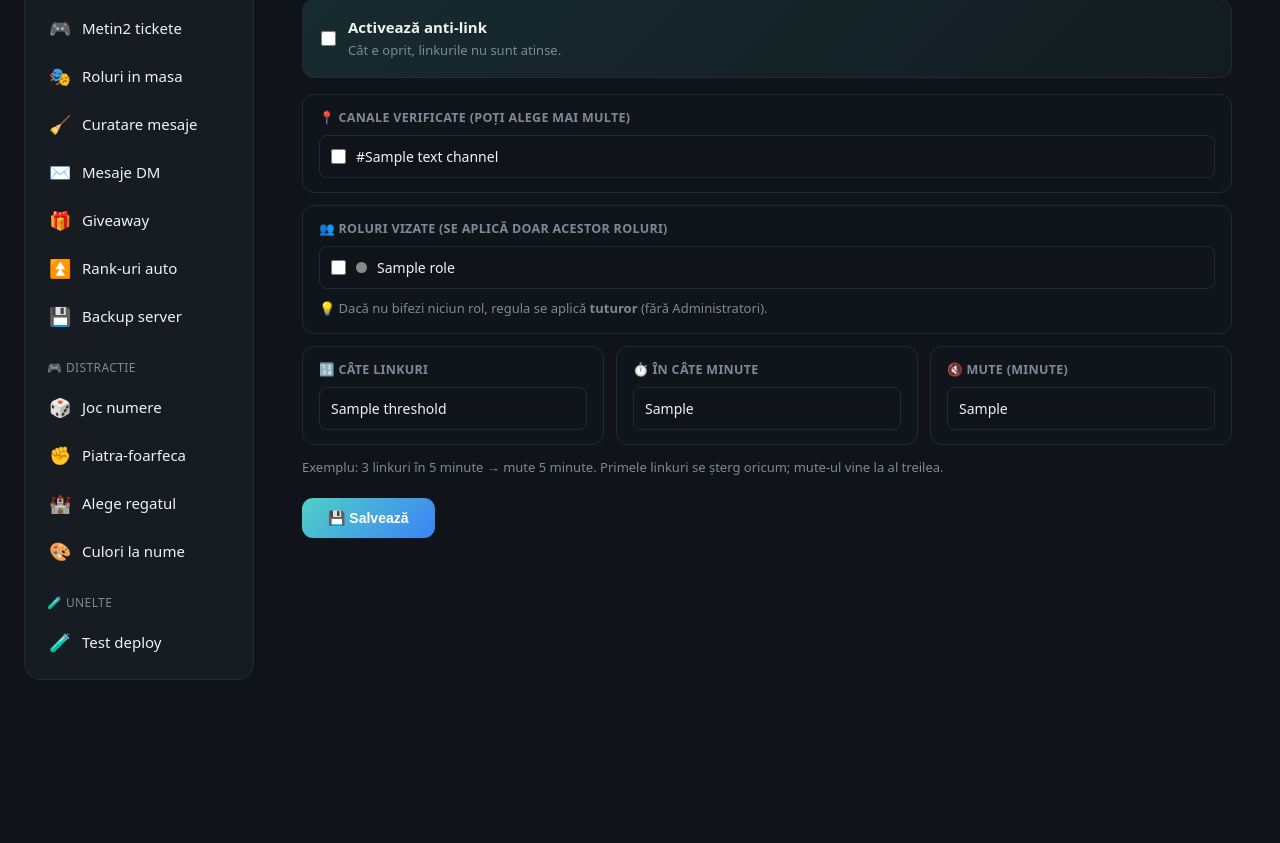
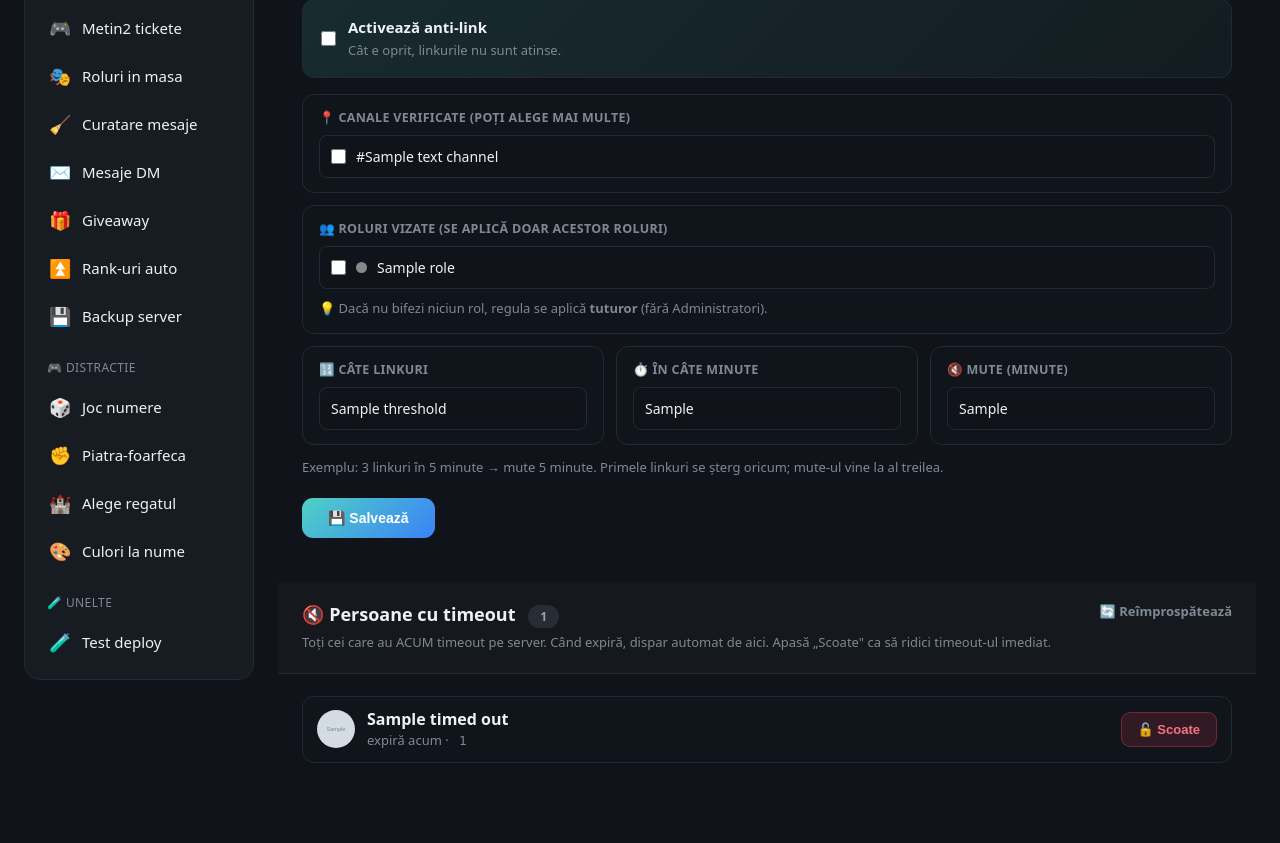
Before and after one commit to razvan1479/Sir-Penguin, a Flask app: template dashboard/templates/automod.html in a window 1280 px wide. Shown: the part 1057-1900 px from the top of the page. Before the commit the page ends 1737 px from the top, so only its background shows below. Run offline with Flask 3, Linux system fonts and the light colour scheme; the template is opened without the code that fills it: most values are stand-ins (such as "Sample title", 1, 10 or a date in 2020); grey boxes marked "Sample" are stand-in pictures.

Commit message:
v26.13.5

```diff
--- a/dashboard/app.py
+++ b/dashboard/app.py
@@ -108,6 +108,70 @@ def _notify_owner_login(user_id, user_name):
         asyncio.run_coroutine_threadsafe(_send(), loop)
     except Exception:
         pass
+
+
+def _list_timed_out(guild_id):
+    """Lista membrilor care au ACUM timeout activ pe server (live, din bot).
+    Returneaza None daca botul nu e disponibil (ca sa afisam un mesaj clar).
+    Cei carora le-a expirat timeout-ul nu apar — se citeste starea curenta."""
+    try:
+        import asyncio
+        import datetime as _dt
+        from utils import botref
+        bot = botref.bot
+        loop = getattr(bot, "loop", None) if bot else None
+        if bot is None or loop is None:
+            return None
+
+        async def _collect():
+            guild = bot.get_guild(int(guild_id))
+            if guild is None:
+                return []
+            now = _dt.datetime.now(_dt.timezone.utc)
+            out = []
+            for m in guild.members:
+                until = getattr(m, "timed_out_until", None)
+                if until and until > now:
+                    out.append({
+                        "id": str(m.id),
+                        "name": m.display_name,
+                        "avatar": (m.display_avatar.url if getattr(m, "display_avatar", None) else None),
+                        "until_ts": int(until.timestamp()),
+                    })
+            out.sort(key=lambda x: x["until_ts"])
+            return out
+
+        return asyncio.run_coroutine_threadsafe(_collect(), loop).result(timeout=10)
+    except Exception:
+        return None
+
+
+def _remove_timeout(guild_id, user_id):
+    """Scoate timeout-ul unui membru (din bot). True daca a reusit."""
+    try:
+        import asyncio
+        from utils import botref
+        bot = botref.bot
+        loop = getattr(bot, "loop", None) if bot else None
+        if bot is None or loop is None:
+            return False
+
+        async def _do():
+            guild = bot.get_guild(int(guild_id))
+            if guild is None:
+                return False
+            member = guild.get_member(int(user_id))
+            if member is None:
+                return False
+            try:
+                await member.timeout(None, reason="Timeout scos din dashboard")
+                return True
+            except Exception:
+                return False
+
+        return asyncio.run_coroutine_threadsafe(_do(), loop).result(timeout=10)
+    except Exception:
+        return False
 
 
 # ---------------------------------------------------------------------------
@@ -1094,15 +1158,22 @@ def automod_page(guild_id):
             lk["mute_minutes"] = max(1, min(mm or 5, 40320))  # Discord: max 28 zile
             cfg["links"] = lk
             storage.set(gid, "automod", cfg)
+        elif action == "remove_timeout":
+            uid = request.form.get("user_id", "")
+            if uid.isdigit():
+                _remove_timeout(gid, uid)
+            return redirect(url_for("automod_page", guild_id=guild_id))
         return redirect(url_for("automod_page", guild_id=guild_id, saved=1))
 
     channels = storage.get(gid, "channels", {}) or {}
     roles = storage.get(gid, "roles", {}) or {}
+    timed_out = _list_timed_out(gid)  # None = botul indisponibil; [] = nimeni
     return render_template("automod.html", guild_id=guild_id, cfg=cfg,
                            text_channels=channels.get("texts", []),
                            roles=roles.get("list", []),
                            links=cfg.get("links") or {},
                            words=cfg.get("banned_words") or [],
+                           timed_out=timed_out,
                            meta=storage.get(gid, "meta", {}),
                            section="automod", saved=request.args.get("saved"))
 
--- a/dashboard/templates/automod.html
+++ b/dashboard/templates/automod.html
@@ -165,4 +165,57 @@
       </form>
     </div>
   </div>
+
+  <div class="panel">
+    <div class="panel-head">
+      <h3>🔇 Persoane cu timeout
+        {% if timed_out is not none %}<span class="badge off" style="background:rgba(148,163,184,.15)">{{ timed_out|length }}</span>{% endif %}
+        <a href="/automod/{{ guild_id }}" style="float:right;font-size:13px;color:var(--muted);text-decoration:none">🔄 Reîmprospătează</a>
+      </h3>
+      <p class="sub">Toți cei care au ACUM timeout pe server. Când expiră, dispar automat de aici. Apasă „Scoate" ca să ridici timeout-ul imediat.</p>
+    </div>
+    <div class="panel-body">
+      {% if timed_out is none %}
+        <p class="sub">⚠️ Nu pot citi starea acum (botul pare offline). Încearcă din nou în câteva secunde.</p>
+      {% elif timed_out|length == 0 %}
+        <p class="sub">✅ Nimeni nu are timeout momentan.</p>
+      {% else %}
+        <div style="display:flex; flex-direction:column; gap:10px;">
+          {% for m in timed_out %}
+          <div style="display:flex; align-items:center; gap:12px; background:var(--input); border:1px solid var(--glass-border); border-radius:12px; padding:11px 14px;">
+            {% if m.avatar %}<img src="{{ m.avatar }}" style="width:38px;height:38px;border-radius:50%;flex:none">{% endif %}
+            <div style="flex:1; min-width:0;">
+              <div style="font-weight:600; white-space:nowrap; overflow:hidden; text-overflow:ellipsis;">{{ m.name }}</div>
+              <div class="sub" style="margin:0">expiră <span data-until="{{ m.until_ts }}">—</span> · <code>{{ m.id }}</code></div>
+            </div>
+            <form method="POST" style="margin:0; flex:none;">
+              <input type="hidden" name="action" value="remove_timeout">
+              <input type="hidden" name="user_id" value="{{ m.id }}">
+              <button type="submit" style="background:rgba(244,63,94,.15); color:#fb7185; border:1px solid rgba(244,63,94,.35); border-radius:9px; padding:9px 16px; font-weight:700; cursor:pointer; font-size:13px;">🔓 Scoate</button>
+            </form>
+          </div>
+          {% endfor %}
+        </div>
+      {% endif %}
+    </div>
+  </div>
+
+  <script>
+    // afiseaza "expira in X" pe fusul userului, prietenos
+    (function(){
+      function rel(ts){
+        var diff = ts*1000 - Date.now();
+        if (diff <= 0) return 'acum';
+        var m = Math.round(diff/60000);
+        if (m < 60) return 'în ' + m + ' min';
+        var h = Math.floor(m/60), mm = m%60;
+        if (h < 24) return 'în ' + h + 'h' + (mm?(' '+mm+'m'):'');
+        var d = Math.floor(h/24);
+        return 'în ' + d + ' zile';
+      }
+      document.querySelectorAll('[data-until]').forEach(function(el){
+        el.textContent = rel(parseInt(el.dataset.until, 10));
+      });
+    })();
+  </script>
 {% endblock %}
```
